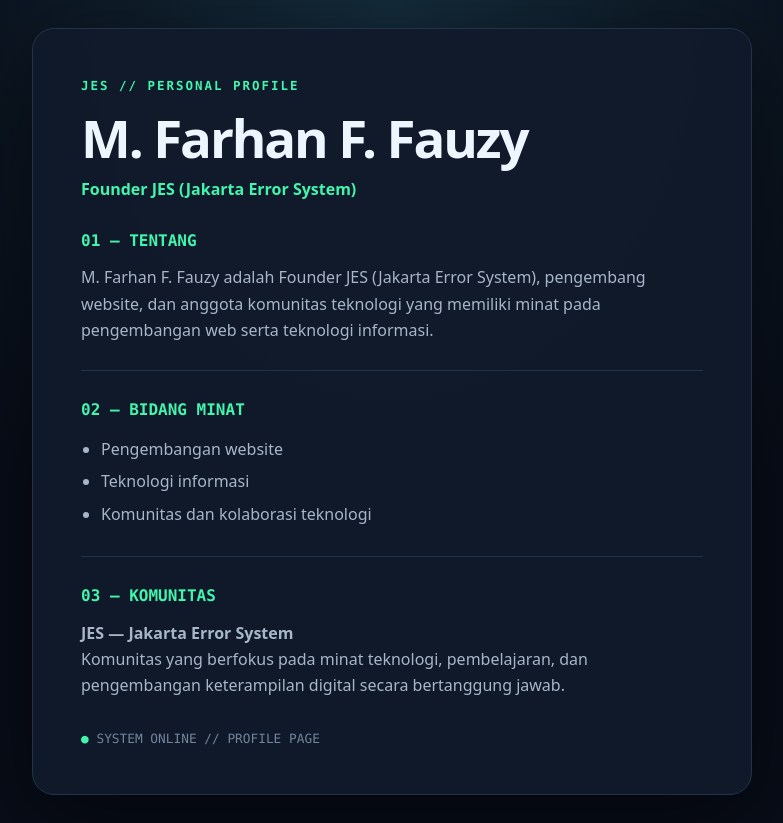
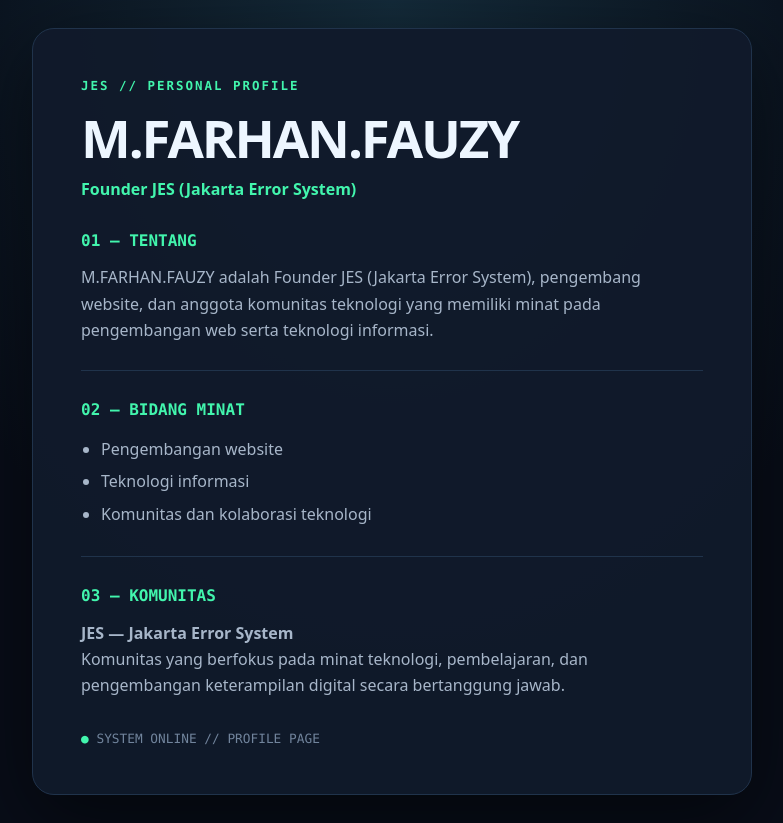
Before and after one commit to jesarchhost-lab/profil-farhanfauzy, a plain HTML site: page index.html in a window 1280 px wide. Shown: the whole page, without its empty margins (248-1031 px from the left). Drawn offline with Linux system fonts and the light colour scheme.

Commit message:
index.html

```diff
--- a/index.html
+++ b/index.html
@@ -1,15 +1,19 @@
+
 <!doctype html>
 <html lang="id">
-<head><meta name="google-site-verification" content="UmrUy2akhCjdeOu_qNkb_UvhtogXF6R-pTK1V4v4dqw" />
+<head>
+  <meta name="google-site-verification" content="UmrUy2akhCjdeOu_qNkb_UvhtogXF6R-pTK1V4v4dqw" />
   <meta charset="utf-8">
   <meta name="viewport" content="width=device-width, initial-scale=1">
-  <title>M. Farhan F. Fauzy | Founder JES</title>
-  <meta name="description" content="Profil M. Farhan F. Fauzy, Founder JES (Jakarta Error System), pengembang website, dan anggota komunitas teknologi.">
+
+  <title>M.FARHAN.FAUZY | Founder JES</title>
+  <meta name="description" content="Profil M.FARHAN.FAUZY, Founder JES (Jakarta Error System), pengembang website dan anggota komunitas teknologi.">
   <meta name="robots" content="index, follow">
   <meta name="theme-color" content="#080d18">
-  <meta property="og:title" content="M. Farhan F. Fauzy | Founder JES">
+  <meta property="og:title" content="M.FARHAN.FAUZY | Founder JES">
   <meta property="og:description" content="Pengembang website dan anggota komunitas teknologi.">
   <meta property="og:type" content="profile">
+
   <style>
     :root { color-scheme: dark; --bg:#080d18; --panel:#101a2b; --line:#20334b; --green:#42f5ad; --muted:#a7b6c9; }
     * { box-sizing:border-box; }
@@ -30,12 +34,12 @@
 <body>
   <main>
     <div class="tag">JES // PERSONAL PROFILE</div>
-    <h1>M. Farhan F. Fauzy</h1>
+    <h1>M.FARHAN.FAUZY</h1>
     <p class="role">Founder JES (Jakarta Error System)</p>
 
     <section>
       <h2>01 — TENTANG</h2>
-      <p>M. Farhan F. Fauzy adalah Founder JES (Jakarta Error System), pengembang website, dan anggota komunitas teknologi yang memiliki minat pada pengembangan web serta teknologi informasi.</p>
+      <p>M.FARHAN.FAUZY adalah Founder JES (Jakarta Error System), pengembang website, dan anggota komunitas teknologi yang memiliki minat pada pengembangan web serta teknologi informasi.</p>
     </section>
 
     <div class="rule"></div>
```
